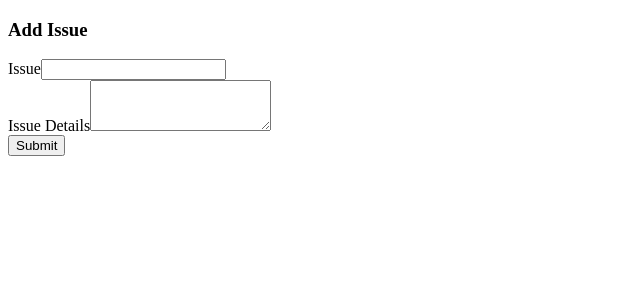
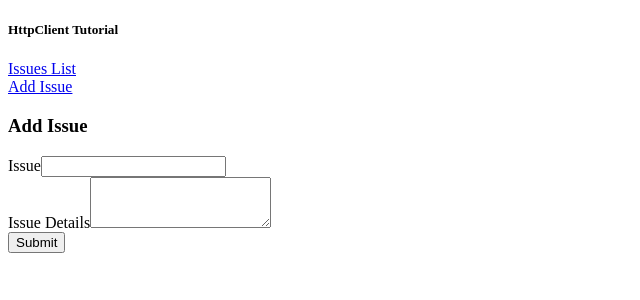
Before and after one commit to Rouz1130/bug-tracker, an Angular app: page /add-issue in a window 1280 px wide. Shown: the top 300 px of the page, without its empty margins (0-640 px from the left). Built offline with nearby package versions, Linux system fonts and the light colour scheme.

Commit message:
add router outlet in entry app component

```diff
--- a/src/app/app.component.html
+++ b/src/app/app.component.html
@@ -1 +1,8 @@
-<app-add-issue></app-add-issue>
+<div class="d-flex flex-column flex-md-row align-items-center p-3 px-md-4 mb-3 bg-white border-bottom shadow-sm">
+    <h5 class="my-0 mr-md-auto font-weight-normal">HttpClient Tutorial</h5>
+    <nav class="my-2 my-md-0 mr-md-3">
+        <a class="p-2 text-dark" routerLinkActive="active" routerLink="/issues-list">Issues List</a>
+    </nav>
+    <a class="btn btn-outline-primary" routerLinkActive="active" routerLink="/add-issue">Add Issue</a>
+</div>
+<router-outlet></router-outlet>
--- a/src/app/components/edit-issue/edit-issue.component.html
+++ b/src/app/components/edit-issue/edit-issue.component.html
@@ -1 +1,21 @@
-<p>edit-issue works!</p>
+<div class="container wrapper wrapper2">
+    <div class="row">
+
+        <!-- Form -->
+        <div class="col-md-12">
+            <h3>Add Issue</h3>
+            <form [formGroup]="updateIssueForm" (ngSubmit)="submitForm()" novalidate>
+                <div class="form-group">
+                    <label>Issue</label>
+                    <input type="text" formControlName="issue_name" class="form-control" maxlength="20">
+                </div>
+                <div class="form-group">
+                    <label>Issue Details</label>
+                    <textarea class="form-control" formControlName="issue_message" rows="3" maxlength="50"></textarea>
+                </div>
+                <button type="submit" class="btn btn-primary">Update</button>
+            </form>
+        </div>
+
+    </div>
+</div>
```
Also changed, not shown: 1 other file (tests, documents, lock files or other folders).
